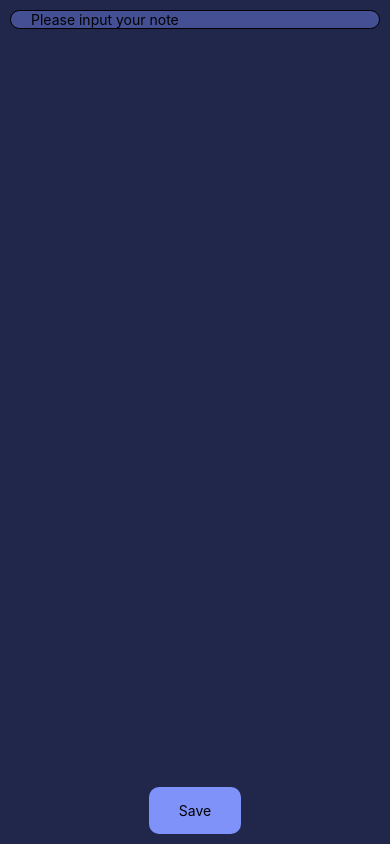
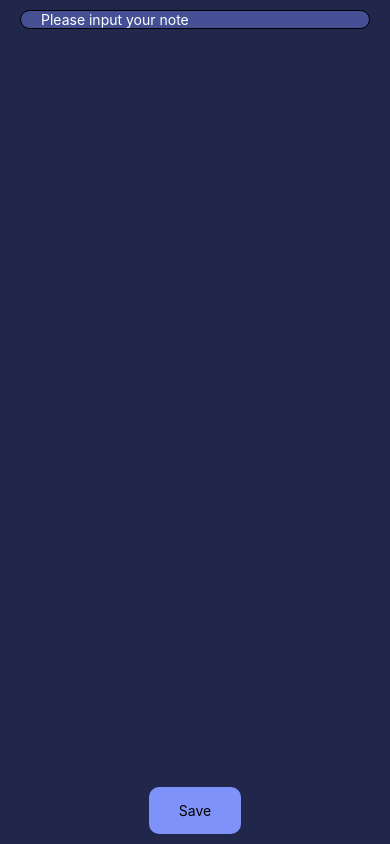
Before and after one commit to hariirawan/rn-biometrics-test, a React Native app: screen /FormNote in a window 390 px wide. Built offline with nearby package versions, Linux system fonts and the light colour scheme.

Commit message:
feat: add condition biometric & add function update note

```diff
--- a/src/screens/AuthScreen.tsx
+++ b/src/screens/AuthScreen.tsx
@@ -4,7 +4,6 @@ import {
   SafeAreaView,
   TouchableOpacity,
   TextInput,
-  StyleSheet,
   Alert,
 } from 'react-native';
 import React, {useEffect, useState} from 'react';
@@ -16,6 +15,8 @@ import {styles} from './styles';
 export default function AuthScreen() {
   const {setSecretKey} = useNotes();
   const navigation = useNavigation();
+  const [isSupportBiometric, setIsSupportBiometric] = useState(false);
+
   const username = 'hariirawan';
   const password = 'secretKey123';
 
@@ -44,7 +45,12 @@ export default function AuthScreen() {
   }
 
   useEffect(() => {
+    Keychain.getSupportedBiometryType({}).then(biometryType => {
+      if (biometryType === Keychain.BIOMETRY_TYPE.FINGERPRINT) {
         load();
+        setIsSupportBiometric(true);
+      }
+    });
   }, []);
 
   return (
@@ -73,7 +79,7 @@ export default function AuthScreen() {
             onChangeText={text => setPass(text)}
           />
           <TouchableOpacity
-            style={styles.button}
+            style={[styles.button, {width: '100%'}]}
             onPress={() => {
               if (username == name && password == pass) {
                 setSecretKey(name);
@@ -84,13 +90,17 @@ export default function AuthScreen() {
             }}>
             <Text style={{textAlign: 'center', color: 'white'}}>Login</Text>
           </TouchableOpacity>
+          {isSupportBiometric && (
             <TouchableOpacity
-            style={[styles.button, {width: '100%'}]}
+              style={[styles.button]}
               onPress={() => {
                 load();
               }}>
-            <Text style={{textAlign: 'center', color: 'white'}}>Biometrik</Text>
+              <Text style={{textAlign: 'center', color: 'white'}}>
+                Biometrik
+              </Text>
             </TouchableOpacity>
+          )}
         </View>
       </View>
     </SafeAreaView>
--- a/src/screens/FormNoteScreen.tsx
+++ b/src/screens/FormNoteScreen.tsx
@@ -6,9 +6,9 @@ import {
   View,
   Alert,
 } from 'react-native';
-import React, {useState} from 'react';
+import React, {useEffect, useState} from 'react';
 import {useNotes} from '../hooks/useProviderNotes';
-import {useNavigation} from '@react-navigation/native';
+import {useNavigation, useRoute} from '@react-navigation/native';
 import {encryptText} from '../utils/crypto';
 import {styles} from './styles';
 
@@ -16,12 +16,20 @@ export default function FormNoteScreen() {
   const navigation = useNavigation();
   const {addNotes, secretKey} = useNotes();
   const [note, setNote] = useState<string>('');
+  const route: any = useRoute();
+
+  useEffect(() => {
+    if (route.params?.note) {
+      setNote(route.params?.note);
+    }
+  }, [route.params]);
 
   return (
     <SafeAreaView
       style={{
         backgroundColor: '#20274A',
         flex: 1,
+        paddingHorizontal: 20,
       }}>
       <TextInput
         placeholder="Please input your note"
--- a/src/screens/NoteScreen.tsx
+++ b/src/screens/NoteScreen.tsx
@@ -24,7 +24,12 @@ export default function NoteScreen() {
         ItemSeparatorComponent={() => <View style={{height: 10}} />}
         renderItem={({item}) => {
           return (
-            <View
+            <TouchableOpacity
+              onPress={() =>
+                navigation.navigate('FormNote', {
+                  note: decryptText(item, secretKey),
+                })
+              }
               style={{
                 backgroundColor: '#445093',
                 borderRadius: 12,
@@ -35,7 +40,7 @@ export default function NoteScreen() {
               <Text style={{color: 'white'}}>
                 {decryptText(item, secretKey)}
               </Text>
-            </View>
+            </TouchableOpacity>
           );
         }}
       />
--- a/src/screens/styles.tsx
+++ b/src/screens/styles.tsx
@@ -4,10 +4,10 @@ export const styles = StyleSheet.create({
   input: {
     borderWidth: 1,
     backgroundColor: '#445093',
-    marginHorizontal: 10,
     marginTop: 10,
     paddingHorizontal: 20,
     borderRadius: 10,
+    color: 'white',
   },
   button: {
     backgroundColor: '#7F92F9',
```
Lines whose indentation alone changed are shown as unchanged.
